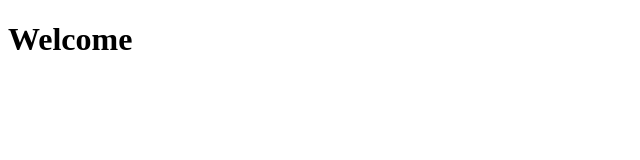
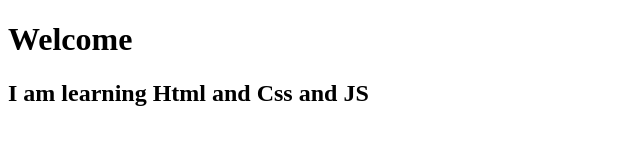
Before and after one commit to amRe7T/Coursera-training.github.io, a plain HTML site: page site/index.html in a window 1280 px wide. Shown: the whole page, without its empty margins (0-640 px from the left). Drawn offline with Linux system fonts and the light colour scheme.

Commit message:
a small change

```diff
--- a/site/index.html
+++ b/site/index.html
@@ -5,5 +5,6 @@
     </head>
     <body>
         <h1>Welcome</h1>
+        <h2>I am learning Html and Css and JS</h2>
     </body>
 </html>
```
